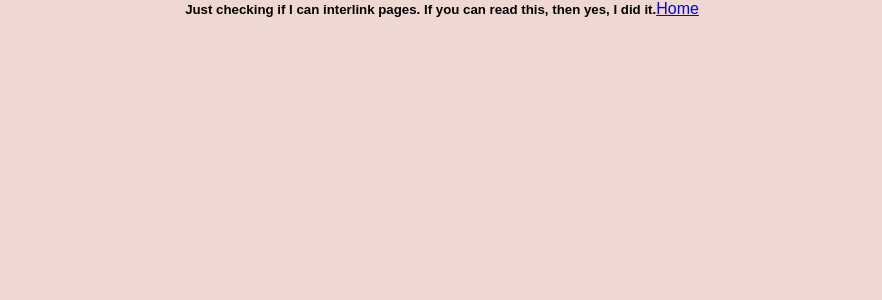
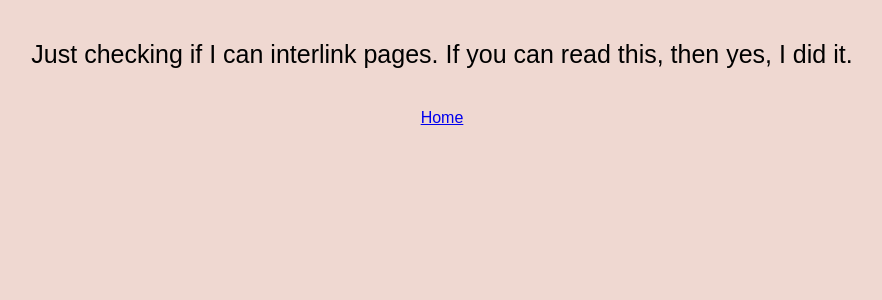
Before and after one commit to AnnaMrowca/emailGeneratorProject, a Django app: page /about in a window 1280 px wide. Shown: the top 300 px of the page, without its empty margins (198-1080 px from the left). Run offline with Django 3.2, Linux system fonts and the light colour scheme.

Commit message:
final outcome of the project

```diff
--- a/generator/static/styles.css
+++ b/generator/static/styles.css
@@ -64,7 +64,7 @@ label {
     text-align:center;
 }
 
-.email_output {
+.email-output {
     text-align: center;
     font-size: 25px;
     margin: 40px;
--- a/generator/templates/generator/about.html
+++ b/generator/templates/generator/about.html
@@ -9,12 +9,15 @@
 <body>
 
 
+
+
+<p class="email-output"> Just checking if I can interlink pages. If you can read this, then yes, I did it.</p>
+
+
+
 <div class="center-link">
-
-<h5> Just checking if I can interlink pages. If you can read this, then yes, I did it.</h5>
 <a href="{% url 'home' %} ">Home</a>
 
-    </div>
-
+     </div>
 </body>
 </html>
--- a/generator/templates/generator/email.html
+++ b/generator/templates/generator/email.html
@@ -8,7 +8,7 @@
 </head>
 <body>
 
-<p class="email_output">{{finalEmail}}</p>
+<p class="email-output">{{finalEmail}}</p>
 <div class="center-link">
 <a href="{% url 'home' %}">Home</a>
 </div>
```
